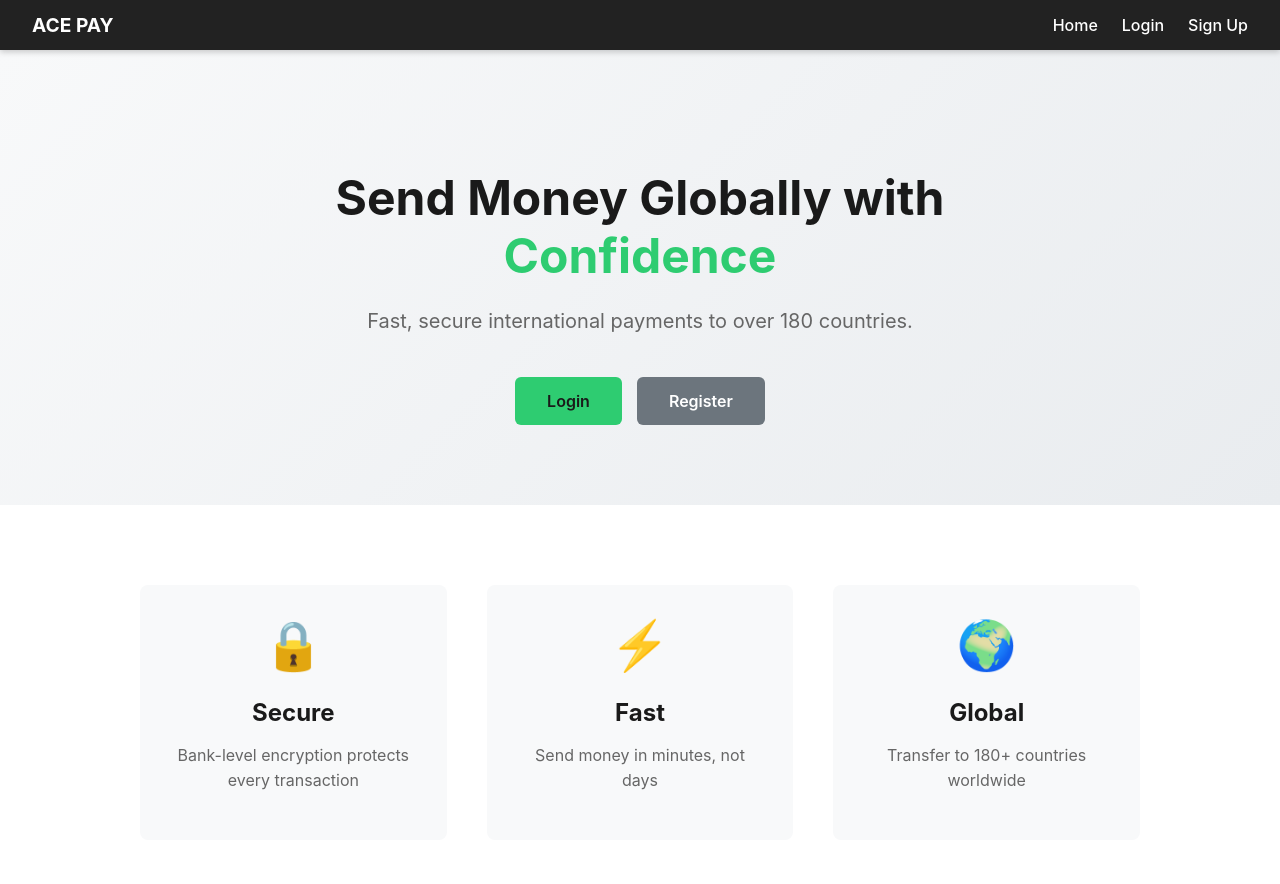
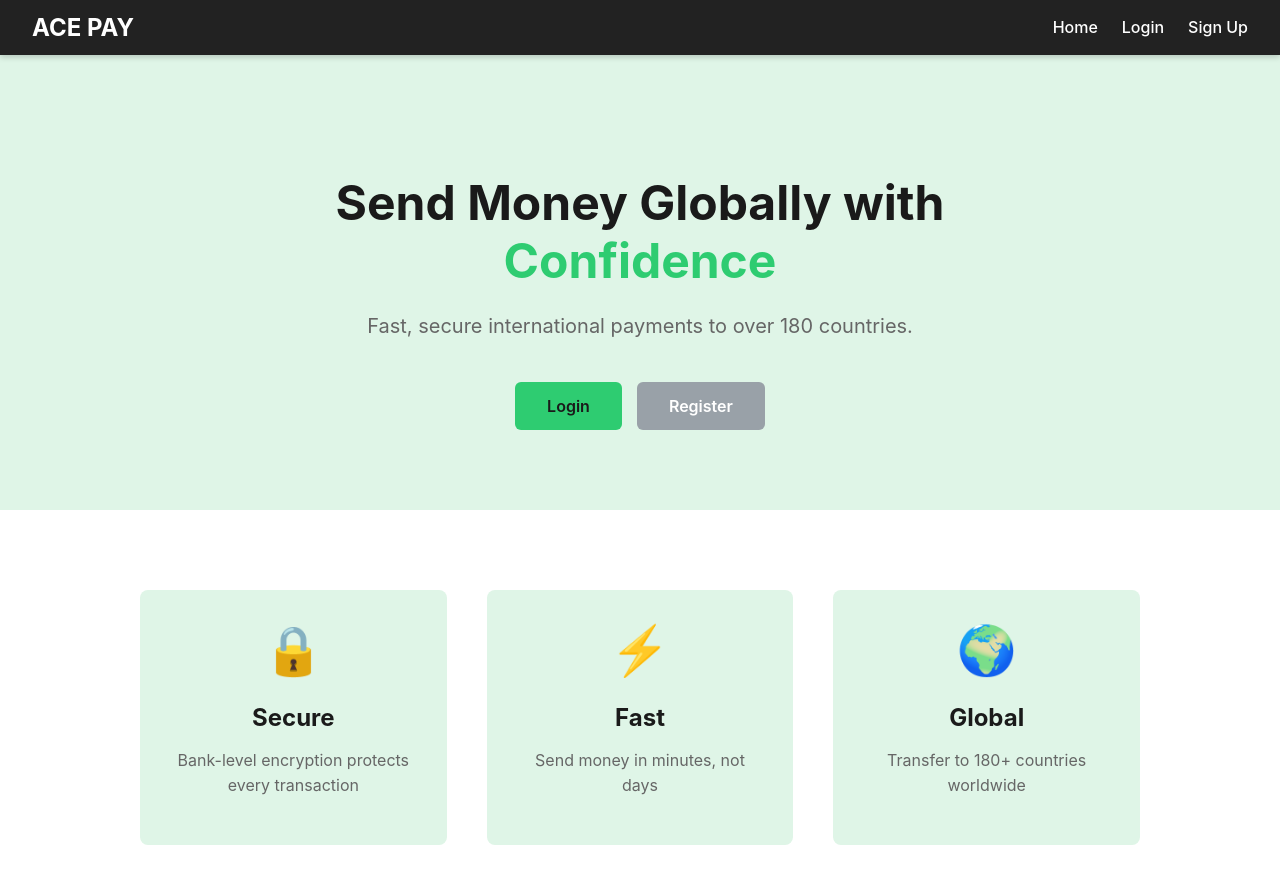
Before and after one commit to ST10399453/INSY7314_PaymentSystem, a React (Create React App) app in the folder frontend/: page /home in a window 1280 px wide. Shown: the top 884 px of the page. Built offline with nearby package versions, Linux system fonts and the light colour scheme.

Commit message:
improved navigation and overall styling

```diff
--- a/frontend/src/App.css
+++ b/frontend/src/App.css
@@ -34,7 +34,7 @@ main {
 
 .logo {
   font-weight: bold;
-  font-size: 1.2rem;
+  font-size: 1.5rem;
 }
 
 .nav-links {
@@ -55,7 +55,7 @@ main {
 /* ---------- Global Styles ---------- */
 
 .nav-links a:hover {
-  color: #00ff7f;
+  color: #2ECC71;
 }
 
 /* ---------- Home Page Styles ---------- */
@@ -77,8 +77,7 @@ input[type="text"]:focus,
 input[type="password"]:focus,
 input[type="number"]:focus {
   outline: none;
-  border-color: #00ff7f;
-  box-shadow: 0 0 0 3px rgba(0, 255, 127, 0.1);
+  border-color: #2ECC71;
 }
 
 .submit-btn {
--- a/frontend/src/Home.css
+++ b/frontend/src/Home.css
@@ -5,7 +5,7 @@
 .hero-section {
   padding: 80px 20px;
   text-align: center;
-  background: linear-gradient(135deg, #f8f9fa 0%, #e9ecef 100%);
+  background: #dff5e7;
 }
 
 .hero-content {
@@ -66,12 +66,12 @@
 }
 
 .btn-secondary {
-  background-color: #6c757d;
+  background-color:  #99a1a8;
   color: white;
 }
 
 .btn-secondary:hover {
-  background-color: #5a6268;
+  background-color: #808992;
   box-shadow: 0 4px 12px rgba(108, 117, 125, 0.3);
   transform: translateY(-2px);
 }
@@ -93,7 +93,7 @@
   text-align: center;
   padding: 30px;
   border-radius: 8px;
-  background: #f8f9fa;
+  background: #dff5e7;
   transition: all 0.3s ease;
 }
 
--- a/frontend/src/components/Logout.js
+++ b/frontend/src/components/Logout.js
@@ -15,7 +15,7 @@ export default function Logout() {
     window.dispatchEvent(new Event("authChange"))
 
     // Redirect to login page
-    navigate("/login", { replace: true })
+    navigate("/home", { replace: true })
   }, [navigate])
 
   return null
```
